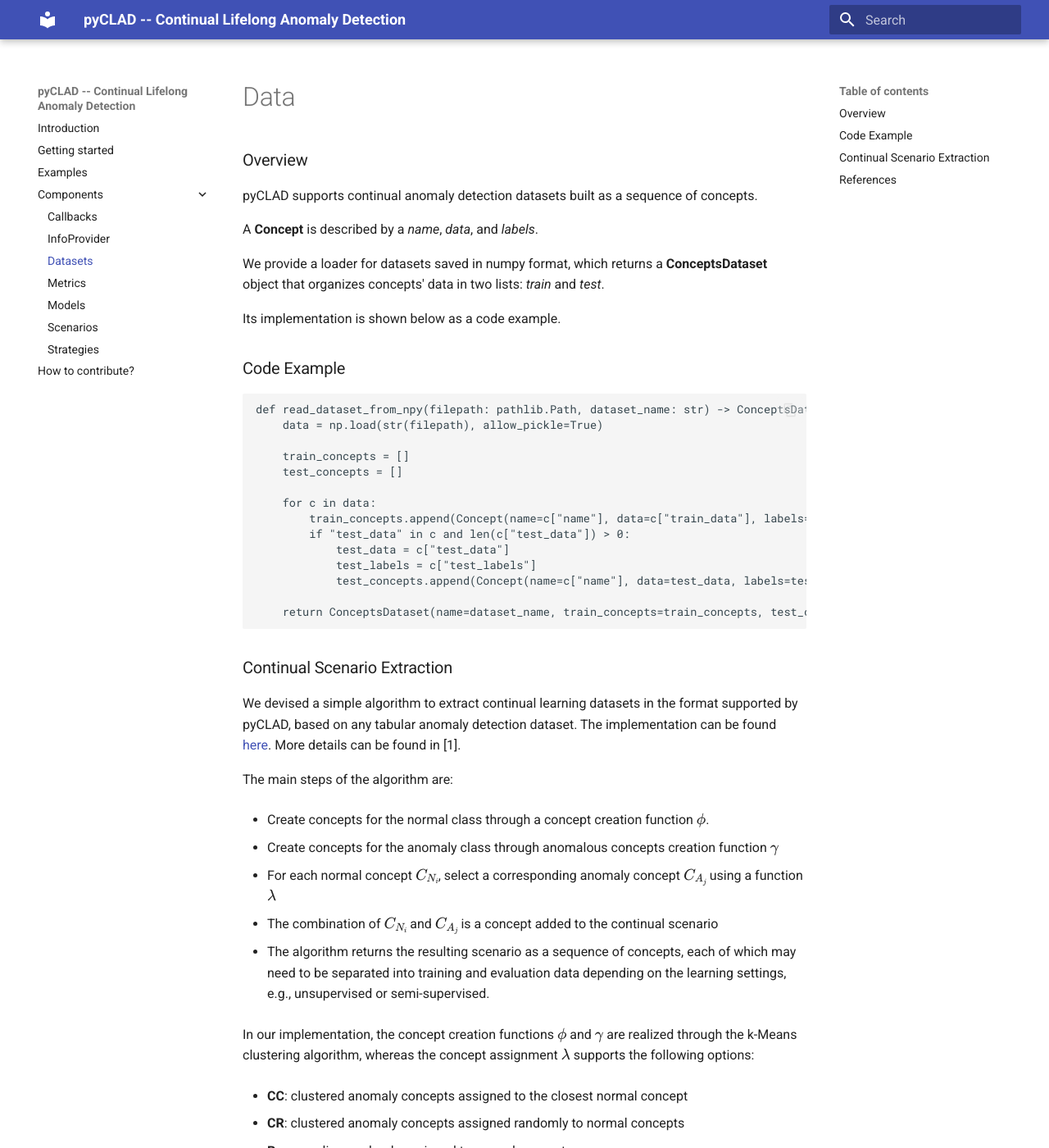
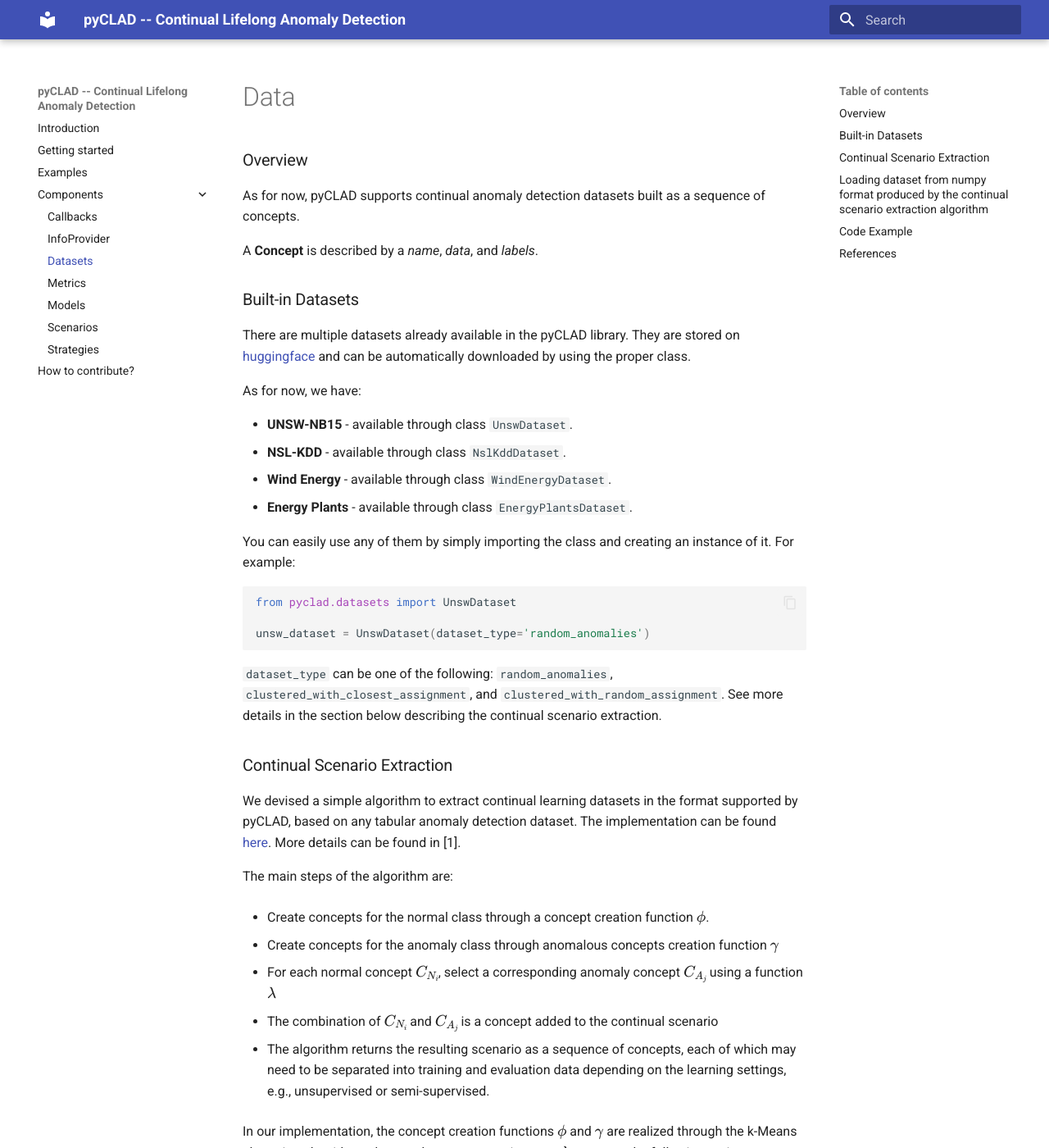
Before and after one commit to lifelonglab/pyCLAD, an MkDocs documentation site: the page built from docs/datasets.md, in a window 1280 px wide and 1400 px high. Shown: the whole window at 82% size. Built offline with MkDocs 1.6.1 and Material for MkDocs 9.7.7, drawn with Linux system fonts in a browser that asks for light colours; some of the changed text lies outside the part shown.

````diff
--- a/docs/datasets.md
+++ b/docs/datasets.md
@@ -1,11 +1,70 @@
 # Data
 
 ### Overview
-pyCLAD supports continual anomaly detection datasets built as a sequence of concepts.
+
+As for now, pyCLAD supports continual anomaly detection datasets built as a sequence of concepts.
 
 A **Concept** is described by a *name*, *data*, and *labels*.
 
-We provide a loader for datasets saved in numpy format, which returns a **ConceptsDataset** object that organizes concepts' data in two lists: *train* and *test*.
+### Built-in Datasets
+
+There are multiple datasets already available in the pyCLAD library. They are stored
+on [huggingface](https://huggingface.co/lifelonglab) and can be
+automatically downloaded by using the proper class.
+
+As for now, we have:
+
+- **UNSW-NB15** - available through class `UnswDataset`.
+- **NSL-KDD** - available through class `NslKddDataset`.
+- **Wind Energy** - available through class `WindEnergyDataset`.
+- **Energy Plants** - available through class `EnergyPlantsDataset`.
+
+You can easily use any of them by simply importing the class and creating an instance of it. For example:
+
+```python
+from pyclad.datasets import UnswDataset
+
+unsw_dataset = UnswDataset(dataset_type='random_anomalies')
+```
+
+`dataset_type` can be one of the following: `random_anomalies`, `clustered_with_closest_assignment`, and
+`clustered_with_random_assignment`. See more details in the section below describing the continual scenario extraction.
+
+### Continual Scenario Extraction
+
+We devised a simple algorithm to extract continual learning datasets in the format supported by pyCLAD, based on any
+tabular anomaly detection dataset.
+The implementation can be found [here](https://github.com/lifelonglab/lifelong-anomaly-detection-scenarios). More
+details can be found in [1].
+
+The main steps of the algorithm are:
+
+- Create concepts for the normal class through a concept creation function $\phi$.
+
+- Create concepts for the anomaly class through anomalous concepts creation function $\gamma$
+
+- For each normal concept $C_{N_i}$, select a corresponding anomaly concept $C_{A_j}$ using a function $\lambda$
+
+- The combination of $C_{N_i}$ and $C_{A_j}$ is a concept added to the continual scenario
+
+- The algorithm returns the resulting scenario as a sequence of concepts, each of which may need to be separated into
+  training and evaluation data depending on the learning settings, e.g., unsupervised or semi-supervised.
+
+In our implementation, the concept creation functions $\phi$ and $\gamma$ are realized through the k-Means clustering
+algorithm, whereas the concept assignment $\lambda$ supports the following options:
+
+- **CC** (`clustered_with_closest_assignment`): clustered anomaly concepts assigned to the closest normal concept
+
+- **CR** (`clustered_with_random_assignment`): clustered anomaly concepts assigned randomly to normal concepts
+
+- **R** (`random_anomalies`): anomalies randomly assigned to normal concepts
+
+Alternative scenarios can be designed by customizing $\phi$, $\gamma$, and $\lambda$.
+
+### Loading dataset from numpy format produced by the continual scenario extraction algorithm
+
+We provide a loader for datasets saved in numpy format, which returns a **ConceptsDataset** object that organizes
+concepts' data in two lists: *train* and *test*.
 
 Its implementation is shown below as a code example.
 
@@ -27,33 +86,7 @@ Its implementation is shown below as a code example.
         return ConceptsDataset(name=dataset_name, train_concepts=train_concepts, test_concepts=test_concepts)
 
 
-### Continual Scenario Extraction
-We devised a simple algorithm to extract continual learning datasets in the format supported by pyCLAD, based on any tabular anomaly detection dataset.
-The implementation can be found [here](https://github.com/lifelonglab/lifelong-anomaly-detection-scenarios). More details can be found in [1].
-
-The main steps of the algorithm are:
-
-- Create concepts for the normal class through a concept creation function $\phi$.
-
-- Create concepts for the anomaly class through anomalous concepts creation function $\gamma$
-
-- For each normal concept $C_{N_i}$, select a corresponding anomaly concept $C_{A_j}$ using a function $\lambda$
-
-- The combination of $C_{N_i}$ and $C_{A_j}$ is a concept added to the continual scenario
-
-- The algorithm returns the resulting scenario as a sequence of concepts, each of which may need to be separated into training and evaluation data depending on the learning settings, e.g., unsupervised or semi-supervised.
-
-In our implementation, the concept creation functions $\phi$ and $\gamma$ are realized through the k-Means clustering algorithm, whereas the concept assignment $\lambda$ supports the following options:
-
-- **CC**: clustered anomaly concepts assigned to the closest normal concept
-
-- **CR**: clustered anomaly concepts assigned randomly to normal concepts
-
-- **R**: anomalies randomly assigned to normal concepts
-
-Alternative scenarios can be designed by customizing $\phi$, $\gamma$, and $\lambda$.
-
-
 ### References
 
-[1] Faber, K., Corizzo, R., Sniezynski, B., & Japkowicz, N. (2024). Lifelong Continual Learning for Anomaly Detection: New Challenges, Perspectives, and Insights. *IEEE Access*, 12, 41364-41380.
+[1] Faber, K., Corizzo, R., Sniezynski, B., & Japkowicz, N. (2024). Lifelong Continual Learning for Anomaly Detection:
+New Challenges, Perspectives, and Insights. *IEEE Access*, 12, 41364-41380.
````
Also changed, not shown: docs/callbacks.md (+22 -4 lines), docs/examples.md (+8 -2 lines), docs/getting_started.md (+6 -3 lines), docs/index.md (+1 -1 lines), docs/scenarios.md (+2 -0 lines).
